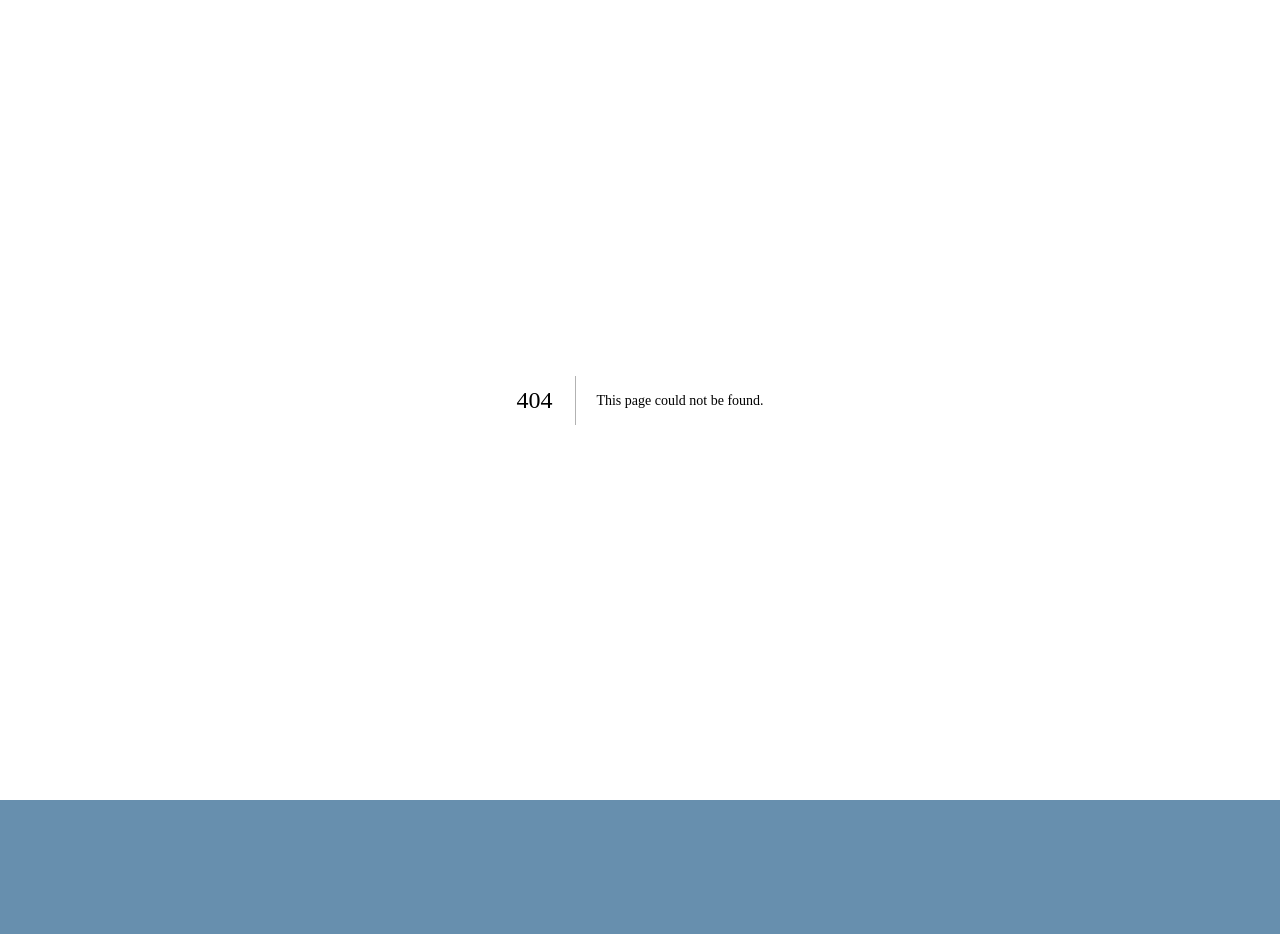
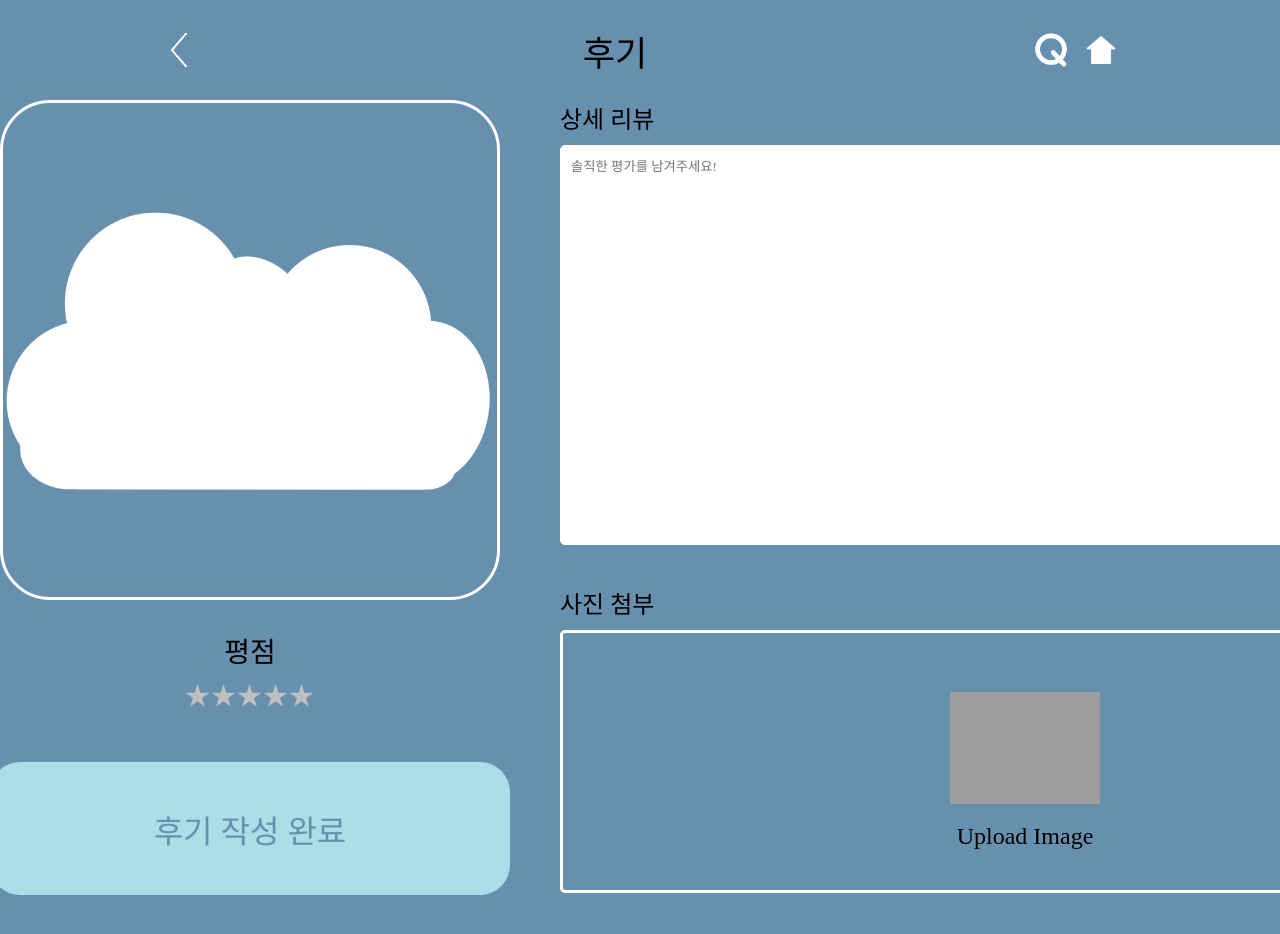
Before and after one commit to miniposi/Oasis, a Next.js app: page /review in a window 1280 px wide. Before the commit this address had no page. Shown: the top 934 px of the page. Before the commit the page ends 800 px from the top, so only its background shows below. Built offline with nearby package versions, Linux system fonts and the light colour scheme; grey boxes are pictures that could not be loaded; a web font is replaced by a local one.

Commit message:
feat: review page

```diff
--- /dev/null
+++ b/pages/review.tsx
@@ -0,0 +1,163 @@
+import styled from "styled-components";
+import Header from "@/components/Header";
+import RecordStarRating from "@/components/RecordStarRating";
+import useNavigation from "@/hooks/useNavigation";
+import { useCallback, useRef, useState } from "react";
+
+export default function ReviewPage() {
+  const [detailReview, setDetailReview] = useState("");
+  const [imgFile, setImgFile] = useState<File>();
+  const [imgPath, setImgPath] = useState("icon/uploadicon.png");
+  const imgRef = useRef<HTMLInputElement>(null);
+  const [starRate, setStarRate] = useState(0);
+
+  const handleSubmit = () => {};
+
+  const handleChange = (event: React.ChangeEvent<HTMLTextAreaElement>) => {
+    setDetailReview(event.target.value);
+  };
+
+  const handleUpload = () => {
+    if (imgRef.current && imgRef.current.files) {
+      const img = imgRef.current.files[0];
+      setImgFile(img);
+
+      //이미지 미리보기 기능
+      const reader = new FileReader();
+      reader.readAsDataURL(img);
+      reader.onload = () => {
+        setImgPath(reader.result as string);
+      };
+    }
+  };
+
+  return (
+    <>
+      <Header>후기</Header>
+      <StyledWrapper>
+        <StyledLeftWrapper>
+          <StyledImg src="cloud.png" alt="제품 사진" />
+          <StyledRatingWrapper>
+            평점
+            <RecordStarRating starRate={starRate} setStarRate={setStarRate} />
+          </StyledRatingWrapper>
+          <StyledButton onClick={() => handleSubmit}>
+            후기 작성 완료
+          </StyledButton>
+        </StyledLeftWrapper>
+        <StyledRightWrapper>
+          상세 리뷰
+          <StyledTextarea
+            value={detailReview}
+            onChange={handleChange}
+            placeholder="솔직한 평가를 남겨주세요!"
+          />
+          사진 첨부
+          <StyledPhotoUpload>
+            <img src={imgPath} alt="이미지 업로드 아이콘" />
+            Upload Image
+            <input
+              type="file"
+              accept="image/*"
+              onChange={handleUpload}
+              ref={imgRef}
+            />
+          </StyledPhotoUpload>
+        </StyledRightWrapper>
+      </StyledWrapper>
+    </>
+  );
+}
+
+const StyledWrapper = styled.div`
+  display: flex;
+  justify-content: space-between;
+  margin: auto;
+  width: 1500px;
+  height: 900px;
+`;
+
+const StyledLeftWrapper = styled.div`
+  width: 500px;
+  display: flex;
+  flex-direction: column;
+  align-items: center;
+  gap: 30px;
+`;
+
+const StyledRightWrapper = styled.div`
+  width: 950px;
+  height: 850px;
+  overflow-y: scroll;
+  overflow-x: hidden;
+  display: flex;
+  flex-direction: column;
+  font-size: 24px;
+  padding: 0 10px;
+  gap: 10px;
+`;
+
+const StyledImg = styled.img`
+  width: 500px;
+  height: 500px;
+  border-radius: 50px;
+  border: 3px solid #fff;
+`;
+
+const StyledRatingWrapper = styled.div`
+  display: flex;
+  flex-direction: column;
+  justify-content: center;
+  align-items: center;
+  gap: 10px;
+  font-size: 28px;
+`;
+
+const StyledButton = styled.button`
+  width: 520px;
+  height: 133px;
+  color: #678fae;
+  background: #abdee6;
+  border: 0;
+  border-radius: 30px;
+  font-size: 32px;
+  text-align: center;
+  margin-top: 20px;
+`;
+
+const StyledTextarea = styled.textarea`
+  width: 950px;
+  height: 400px;
+  padding: 10px;
+  border: 1px solid #fff;
+  border-radius: 5px;
+  background-color: #fff;
+  color: #678fae;
+  white-space: pre-wrap;
+  margin-bottom: 30px;
+
+  &:focus {
+    outline: 3px solid #abdee6;
+  }
+`;
+
+const StyledPhotoUpload = styled.label`
+  display: flex;
+  flex-direction: column;
+  justify-content: center;
+  align-items: center;
+  padding: 40px 0;
+  cursor: pointer;
+  border: 3px solid #fff;
+  border-radius: 5px;
+  font-size: 24px;
+
+  img {
+    width: 150px;
+    height: 150px;
+  }
+
+  input[type="file"] {
+    display: none;
+  }
+`;
```
